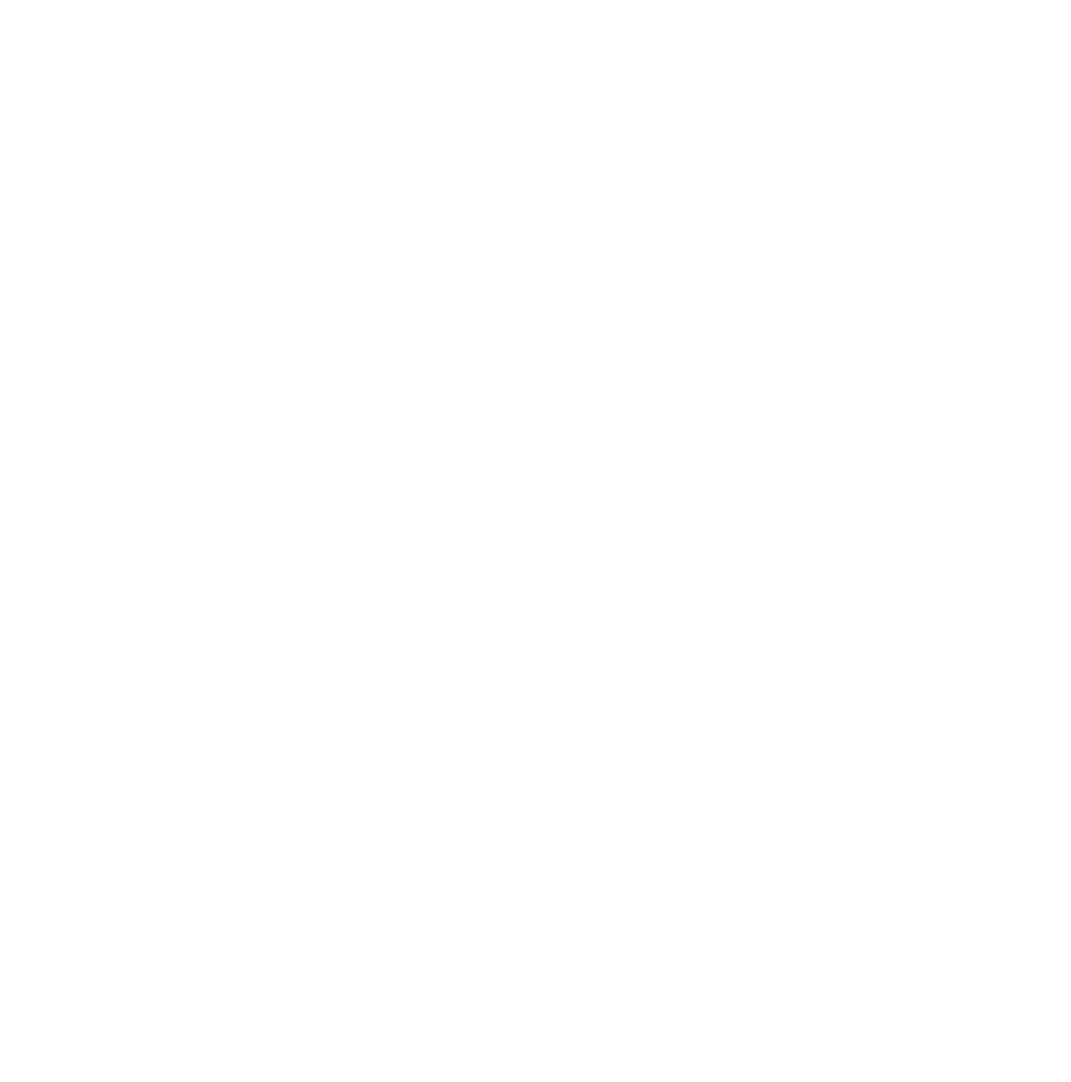
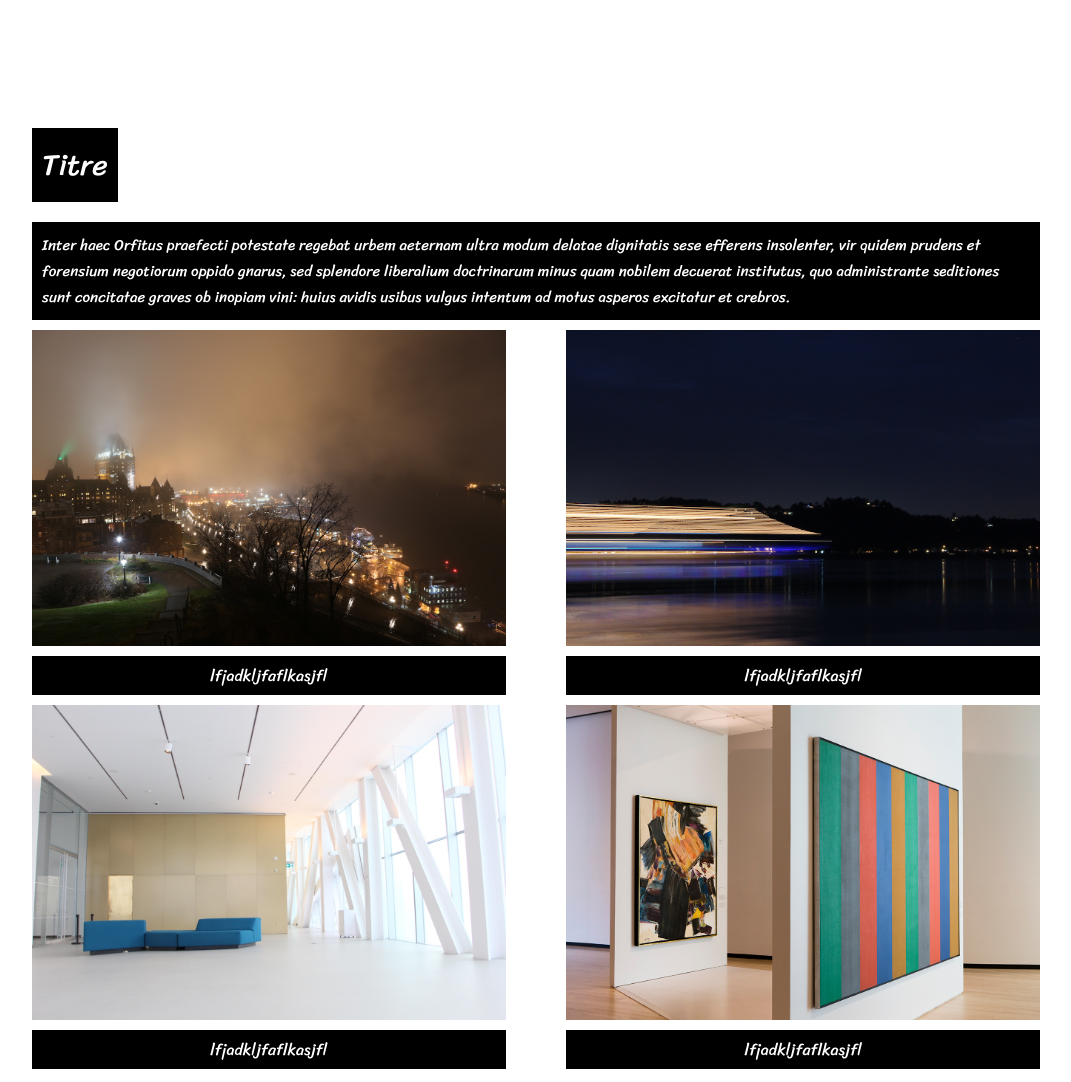
Before and after one commit to simondemeule/ART6017-demo-1, a plain HTML site: page index.html in a window 1280 px wide. Shown: the whole page, without its empty margins (104-1175 px from the left). Before the commit the page ends 800 px from the top, so only its background shows below. Drawn offline with Linux system fonts and the light colour scheme.

Commit message:
Tests cours 1

```diff
--- a/index.html
+++ b/index.html
@@ -1,11 +1,49 @@
 <!-- created by Simon Demeule -->
 <!DOCTYPE html>
 <html>
+    <link rel="preconnect" href="https://fonts.gstatic.com">
+<link href="https://fonts.googleapis.com/css2?family=Sriracha&display=swap" rel="stylesheet">
     <head>
         <meta charset="utf-8">
-        <title>Titre de la page</title>
+        <title>Test de balisage HTML et CSS</title>
     </head>
         <body>
             <link rel="stylesheet" href="style.css">
+
+            <div class="main">
+                <div class="titre">
+                Titre
+                </div>
+
+                <div class="paragraphe">Inter haec Orfitus praefecti potestate regebat urbem aeternam ultra modum delatae dignitatis sese efferens insolenter, vir quidem prudens et forensium negotiorum oppido gnarus, sed splendore liberalium doctrinarum minus quam nobilem decuerat institutus, quo administrante seditiones sunt concitatae graves ob inopiam vini: huius avidis usibus vulgus intentum ad motus asperos excitatur et crebros.
+                </div>
+
+              <div class="gallery">
+                    <div class="carte">
+                      <img class="carte-image" src="image-1.jpg">
+                        <div class="cartedescription">
+                        lfjadkljfaflkasjfl
+                        </div>
+                    </div>
+                    <div class="carte">
+                      <img class="carte-image" src="image-2.jpg">
+                        <div class="cartedescription">
+                        lfjadkljfaflkasjfl
+                        </div>
+                    </div>
+                    <div class="carte">
+                      <img class="carte-image" src="image-3.jpg">
+                        <div class="cartedescription">
+                        lfjadkljfaflkasjfl
+                        </div>
+                    </div>
+                    <div class="carte">
+                      <img class="carte-image" src="image-4.jpg">
+                        <div class="cartedescription">
+                        lfjadkljfaflkasjfl
+                        </div>
+                    </div>
+                </div>
+            </div>
         </body>
 </html>
--- a/style.css
+++ b/style.css
@@ -0,0 +1,56 @@
+.main {
+    margin-left: 10vw;
+    margin-right: 10vw;
+    margin-top: 10vw;
+    background-color: white;
+}
+
+.paragraphe {
+    margin-top: 20px;
+    background-color:aqua;
+    padding: 10px;
+    color:white;
+    font-size: 15px;
+    margin-bottom: 10px;
+}
+
+.titre {
+    display: inline-block;
+    background-color:bisque;
+    padding: 10px;
+    font-size: 30px;
+    color: white;
+}
+
+.titre,.paragraphe, .cartedescription {
+    font-family: 'Sriracha', cursive;
+   background-color:black;
+    color: white;
+}
+
+.carte,.carte-image,.cartedescritpion {
+    width: 37vw;
+}
+
+.carte {
+    overflow: hidden
+}
+
+.carte-image {
+    display: block;
+}
+
+.gallery {
+    display: flex;
+    flex-direction: row;
+    flex-wrap: wrap;
+    justify-content: space-between;
+}
+
+.cartedescription {
+    padding: 5px;
+    text-align: center;
+    margin-bottom: 10px;
+    margin-top: 10px;
+
+}
```
